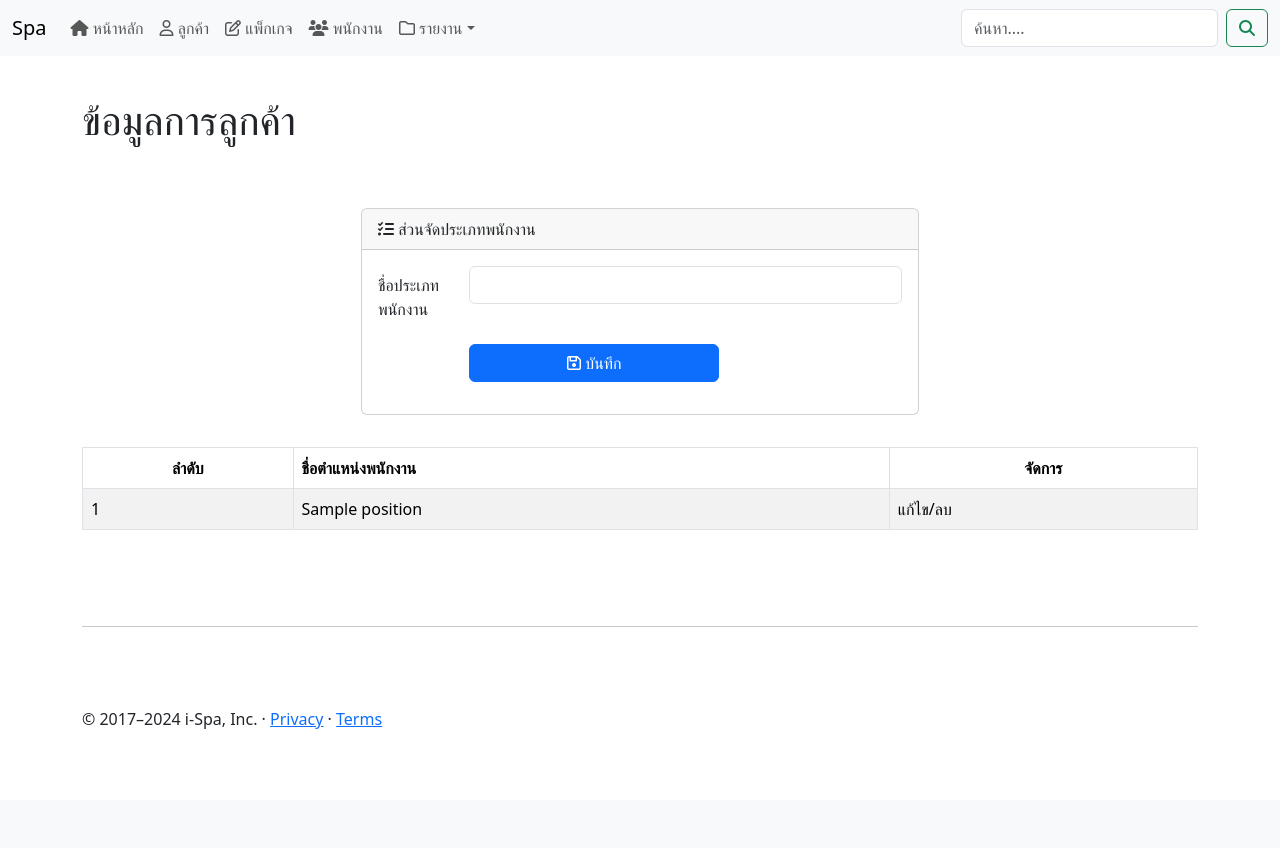
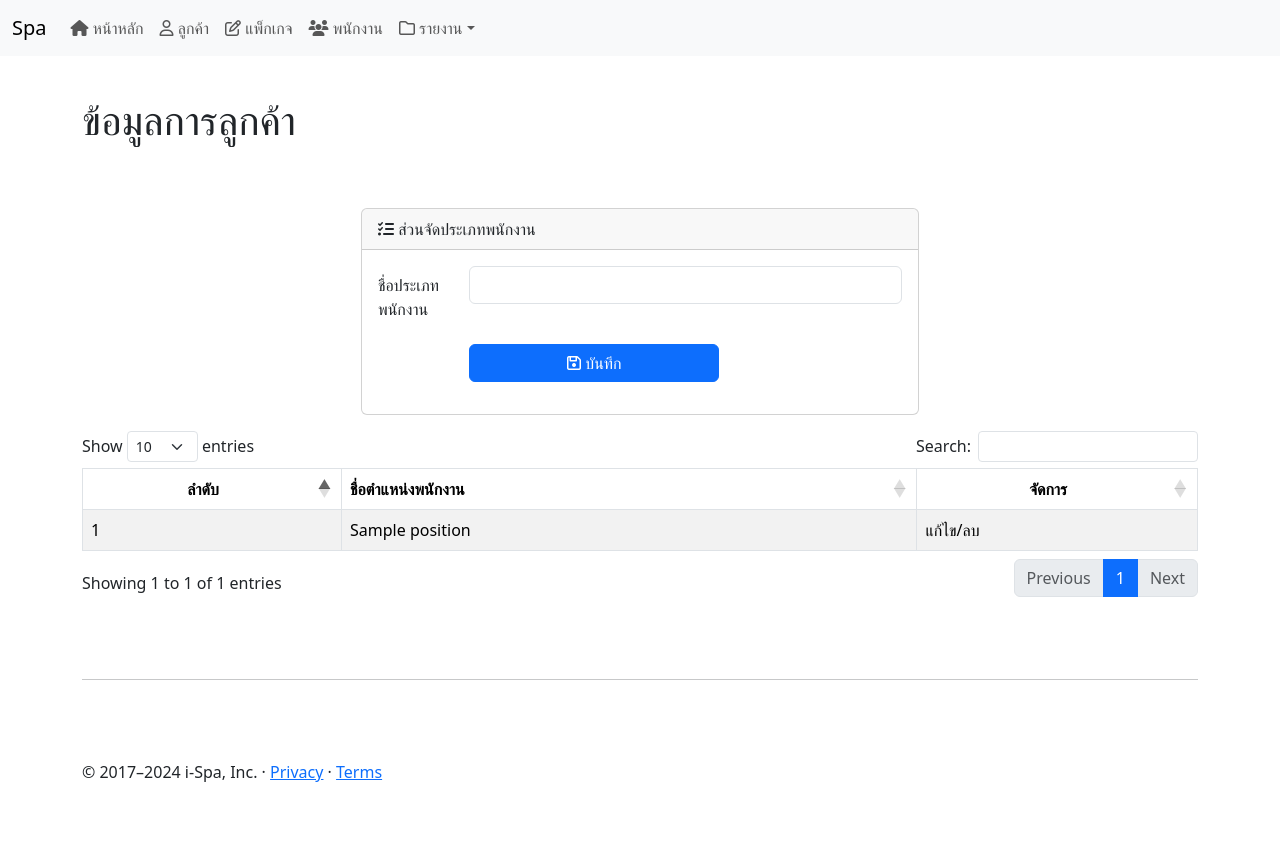
Before and after one commit to Kumajung/prdspa, a PHP site: page /position.php in a window 1280 px wide. Before the commit the page ends 729 px from the top, so only its background shows below. Run offline with PHP 8.4, Linux system fonts and the light colour scheme; tables that the repository leaves empty or names only in its code hold one stand-in row (values such as "Sample post"); some libraries are stand-ins or nearby versions.

Commit message:
Commit Datatable
Data Table

```diff
--- a/layout/header.php
+++ b/layout/header.php
@@ -29,10 +29,6 @@
                         </ul>
                     </li>
                 </ul>
-                <form class="d-flex" role="search">
-                    <input class="form-control me-2" type="search" placeholder="ค้นหา...." aria-label="Search">
-                    <button class="btn btn-outline-success" type="submit"><i class="fa-solid fa-magnifying-glass"></i></button>
-                </form>
             </div>
         </div>
     </nav>
--- a/position.php
+++ b/position.php
@@ -13,6 +13,7 @@
     <!-- Custom styles for this template -->
     <link href="dist/css/carousel.css" rel="stylesheet">
     <link href="dist/css/stlye.css" rel="stylesheet">
+    <link href="https://cdn.datatables.net/2.1.8/css/dataTables.bootstrap5.css" rel="stylesheet">
     <link rel="stylesheet" href="https://cdnjs.cloudflare.com/ajax/libs/font-awesome/6.6.0/css/all.min.css" integrity="sha512-Kc323vGBEqzTmouAECnVceyQqyqdsSiqLQISBL29aUW4U/M7pSPA/gEUZQqv1cwx4OnYxTxve5UMg5GT6L4JJg==" crossorigin="anonymous" referrerpolicy="no-referrer" />
     <script src="https://cdnjs.cloudflare.com/ajax/libs/jquery/3.7.1/jquery.min.js" integrity="sha512-v2CJ7UaYy4JwqLDIrZUI/4hqeoQieOmAZNXBeQyjo21dadnwR+8ZaIJVT8EE2iyI61OV8e6M8PP2/4hpQINQ/g==" crossorigin="anonymous" referrerpolicy="no-referrer"></script>
     <script src="https://cdn.jsdelivr.net/npm/sweetalert2@11"></script>
@@ -44,7 +45,7 @@
     <main>
         <div class="container marketing">
             <h1 class="mb-3 py-5">ข้อมูลการลูกค้า</h1>
-            <div class="col-6 mx-auto mb-3">
+            <div class="col-md-6 mx-auto mb-3">
                 <form id="frm" method="POST">
                     <div class="card">
                         <div class="card-header">
@@ -68,7 +69,7 @@
                     </ด>
             </div>
             <div class="table-responsive">
-                <table class="table table-striped table-hover table-bordered mt-3">
+                <table class="table table-striped table-hover table-bordered mt-3" id="example">
                     <thead>
                         <tr>
                             <th scope="col" class="text-center">ลำดับ</th>
@@ -100,6 +101,14 @@
         <?php require './layout/footer.php'; ?>
     </main>
     <script src="./dist/js/bootstrap.bundle.min.js"></script>
+    <script src="https://cdn.datatables.net/2.1.8/js/dataTables.js"></script>
+    <script src="https://cdn.datatables.net/2.1.8/js/dataTables.bootstrap5.js"></script>
+    <script>
+        $('#example').DataTable();
+    </script>
+
+
+
 </body>
 
 </html>
```
